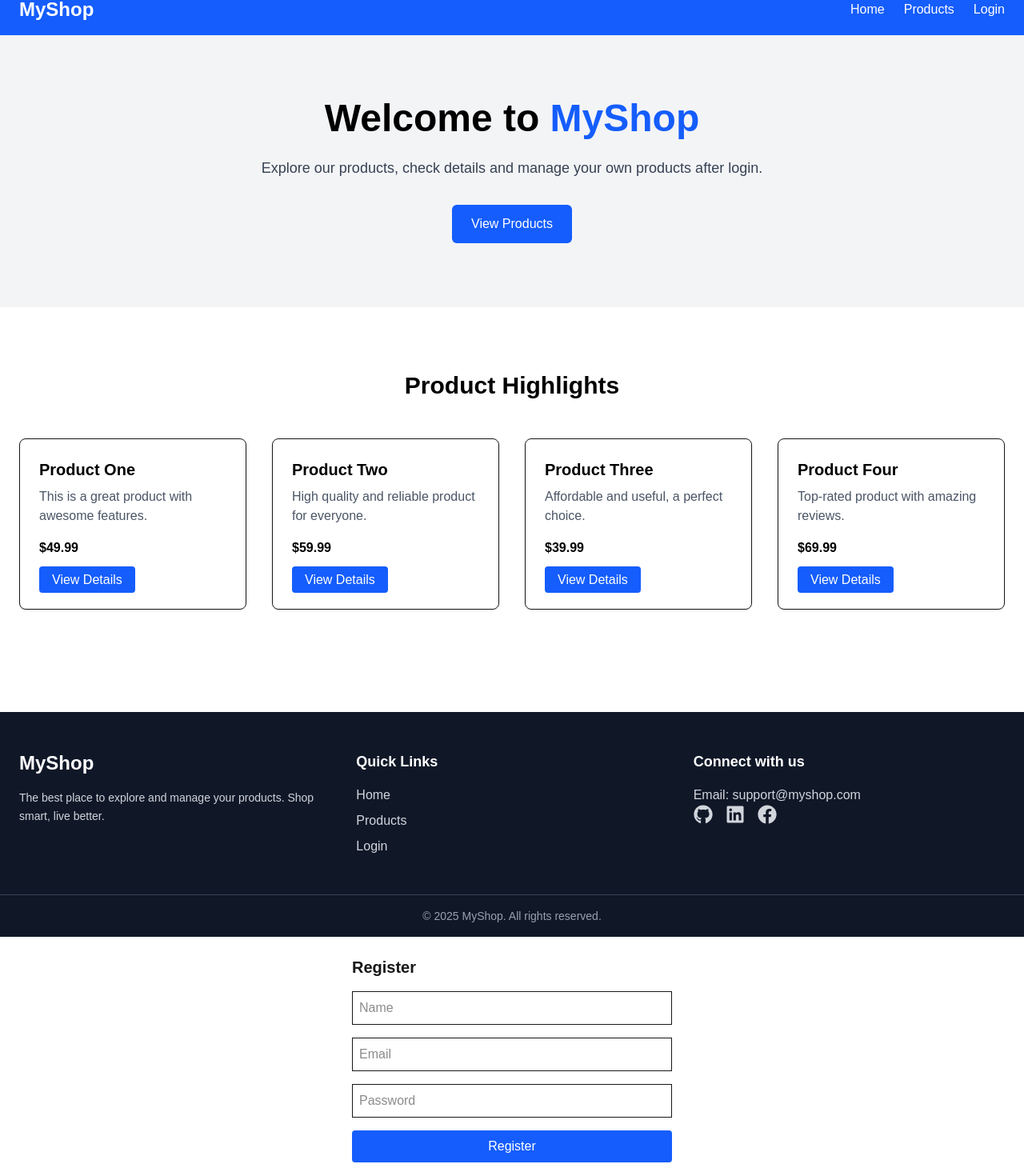
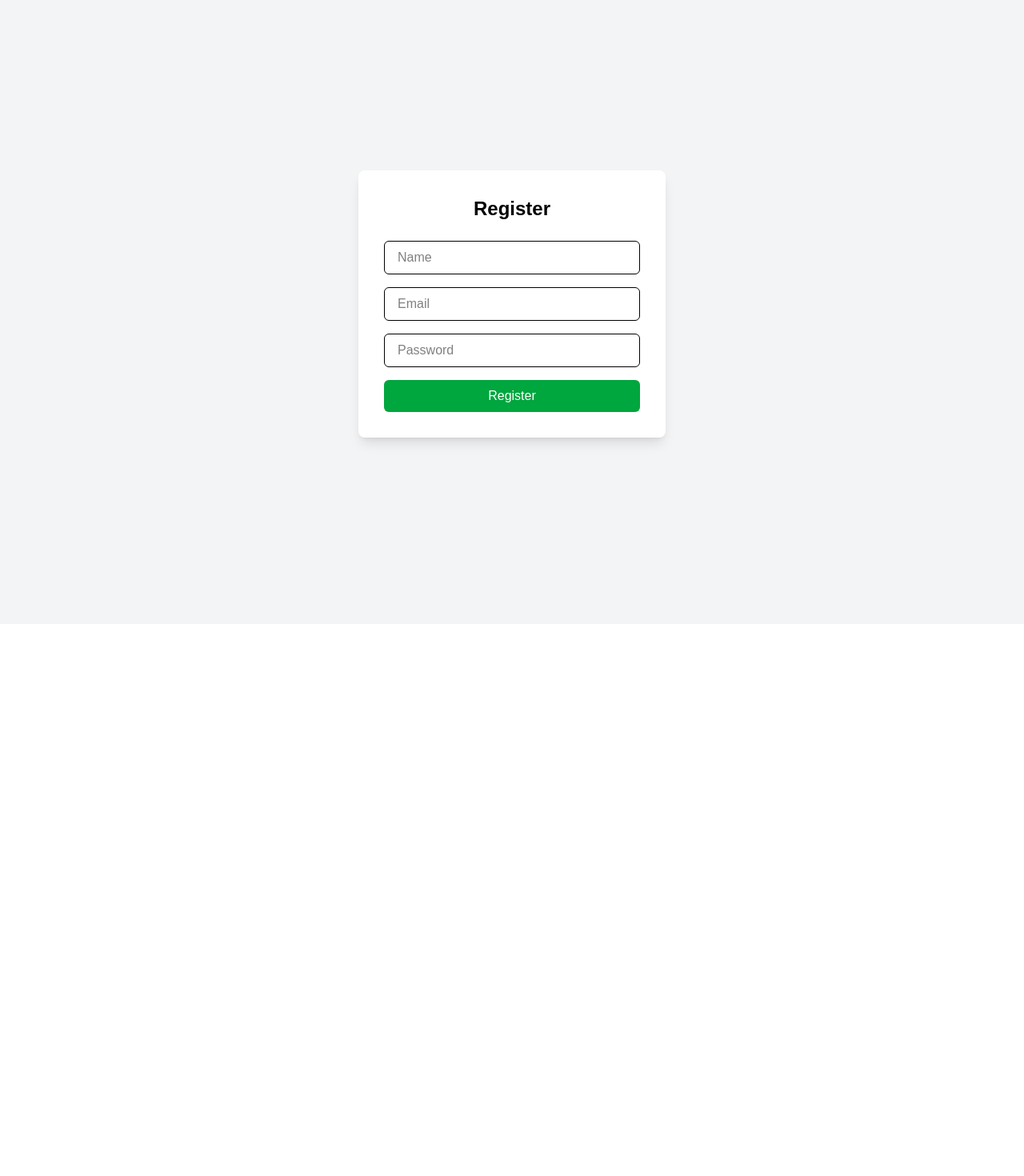
Before and after one commit to Topan-Roy/nextjs-app, a Next.js app: page /register in a window 1280 px wide. Shown: the part 20-1490 px from the top of the page at 80% size. After the commit the page ends 800 px from the top, so only its background shows below. Built offline with nearby package versions, Linux system fonts and the light colour scheme; no server answers.

Commit message:
added register

```diff
--- a/src/app/components/Navbar.jsx
+++ b/src/app/components/Navbar.jsx
@@ -17,7 +17,10 @@ export default function Navbar() {
         <Link href="/products" className="hover:text-gray-200">Products</Link>
 
         {!session ? (
-          <Link href="/login" className="hover:text-gray-200">Login</Link>
+          <div className="flex gap-4">
+            <Link href="/login" className="hover:text-gray-200">Login</Link>
+            <Link href="/register" className="hover:text-gray-200">Register</Link>
+          </div>
         ) : (
           <button onClick={() => signOut()} className="hover:text-gray-200">
             Logout
--- a/src/app/layout.js
+++ b/src/app/layout.js
@@ -1,9 +1,8 @@
 import { Geist, Geist_Mono } from "next/font/google";
 import "./globals.css";
-import Navbar from "./components/Navbar";
-import Hero from "./components/Hero";
-import ProductHighlights from "./components/ProductHighlights";
-import Footer from "./components/Footer";
+
+
+
 import AuthProvider from "./providers/AuthProvider";
 
 
@@ -30,10 +29,7 @@ export default function RootLayout({ children }) {
       >
 
        <AuthProvider>
-        <Navbar></Navbar>
-        <Hero></Hero>
-        <ProductHighlights></ProductHighlights>
-        <Footer></Footer>
+
         <main className="min-h-screen">
           {children}
         </main>
--- a/src/app/login/page.jsx
+++ b/src/app/login/page.jsx
@@ -18,7 +18,7 @@ export default function LoginPage() {
     });
 
     if (!res.error) {
-      router.push("/products");
+      router.push("/");
     } else {
       alert("Invalid credentials!");
     }
--- a/src/app/page.js
+++ b/src/app/page.js
@@ -1,7 +1,16 @@
 import Image from "next/image";
+import Navbar from "./components/Navbar";
+import Hero from "./components/Hero";
+import ProductHighlights from "./components/ProductHighlights";
+import Footer from "./components/Footer";
 
 export default function Home() {
   return (
-    <div>hello words</div>
+    <div>
+      <Navbar></Navbar>
+        <Hero></Hero>
+        <ProductHighlights></ProductHighlights>
+        <Footer></Footer>
+      </div>
   );
 }
--- a/src/app/register/page.js
+++ b/src/app/register/page.js
@@ -1,48 +1,68 @@
 "use client";
 
 import { useState } from "react";
+import { useRouter } from "next/navigation";
 
 export default function RegisterPage() {
   const [form, setForm] = useState({ name: "", email: "", password: "" });
+  const router = useRouter();
 
   const handleSubmit = async (e) => {
     e.preventDefault();
+
     const res = await fetch("/api/register", {
       method: "POST",
       headers: { "Content-Type": "application/json" },
       body: JSON.stringify(form),
     });
 
-    const data = await res.json();
-    alert(data.message || data.error);
+    if (res.ok) {
+      alert("Registration Successful!");
+      router.push("/"); // ✅ register হলে home এ redirect
+    } else {
+      alert("Registration Failed!");
+    }
   };
 
   return (
-    <div className="p-6 max-w-md mx-auto">
-      <h2 className="text-xl font-bold mb-4">Register</h2>
-      <form onSubmit={handleSubmit} className="flex flex-col gap-4">
+    <div className="flex text-black items-center justify-center min-h-screen bg-gray-100">
+      <form
+        onSubmit={handleSubmit}
+        className="bg-white shadow-lg rounded-lg p-8 w-full max-w-sm"
+      >
+        <h2 className="text-2xl font-bold mb-6 text-center">Register</h2>
+
         <input
           type="text"
           placeholder="Name"
           value={form.name}
           onChange={(e) => setForm({ ...form, name: e.target.value })}
-          className="border p-2"
+          className="w-full px-4 py-2 mb-4 border rounded-md"
+          required
         />
+
         <input
           type="email"
           placeholder="Email"
           value={form.email}
           onChange={(e) => setForm({ ...form, email: e.target.value })}
-          className="border p-2"
+          className="w-full px-4 py-2 mb-4 border rounded-md"
+          required
         />
+
         <input
           type="password"
           placeholder="Password"
           value={form.password}
           onChange={(e) => setForm({ ...form, password: e.target.value })}
-          className="border p-2"
+          className="w-full px-4 py-2 mb-4 border rounded-md"
+          required
         />
-        <button type="submit" className="bg-blue-600 text-white p-2 rounded">
+
+        <button
+          type="submit"
+          className="w-full bg-green-600 text-white py-2 rounded-md hover:bg-green-700"
+        >
           Register
         </button>
       </form>
```
